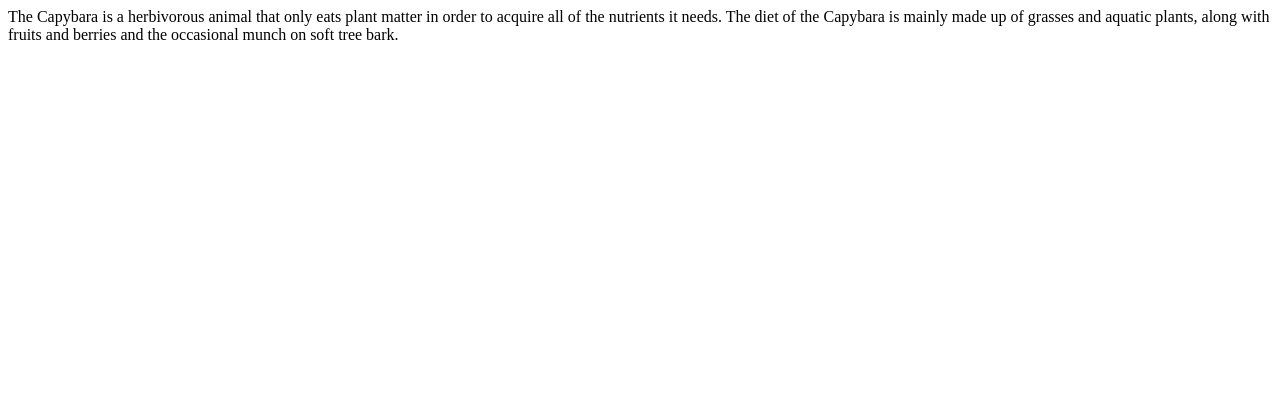
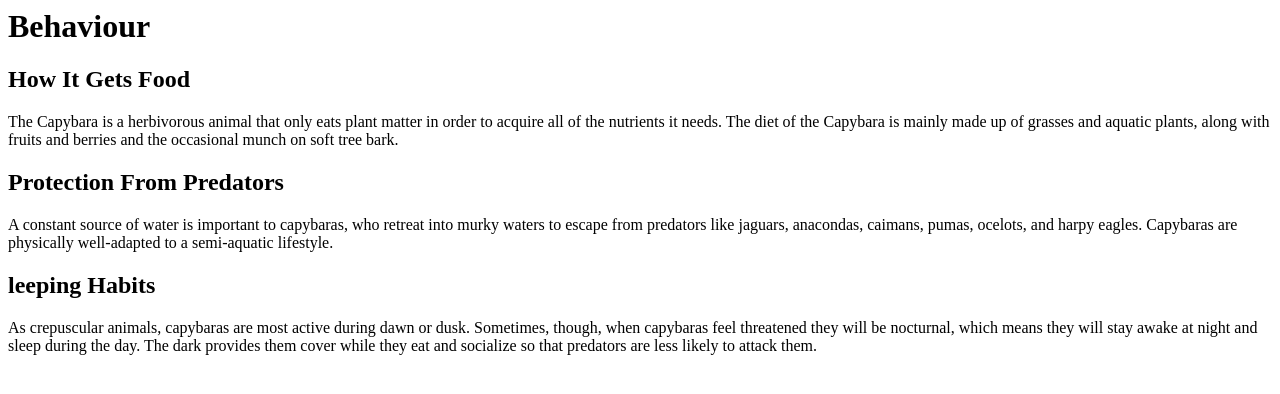
Before and after one commit to ben851/capybara, a plain HTML site: page behaviour.html in a window 1280 px wide. Drawn offline with Linux system fonts and the light colour scheme.

Commit message:
added text

```diff
--- a/behaviour.html
+++ b/behaviour.html
@@ -1,3 +1,9 @@
 <html>
-The Capybara is a herbivorous animal that only eats plant matter in order to acquire all of the nutrients it needs. The diet of the Capybara is mainly made up of grasses and aquatic plants, along with fruits and berries and the occasional munch on soft tree bark.
+<H1>Behaviour</H1>
+<H2>How It Gets Food</H2>
+<P>The Capybara is a herbivorous animal that only eats plant matter in order to acquire all of the nutrients it needs. The diet of the Capybara is mainly made up of grasses and aquatic plants, along with fruits and berries and the occasional munch on soft tree bark.</P>
+<H2>Protection From Predators</H2>
+<P>A constant source of water is important to capybaras, who retreat into murky waters to escape from predators like jaguars, anacondas, caimans, pumas, ocelots, and harpy eagles. Capybaras are physically well-adapted to a semi-aquatic lifestyle.</P>
+<H2>leeping Habits</H2>
+<P>As crepuscular animals, capybaras are most active during dawn or dusk. Sometimes, though, when capybaras feel threatened they will be nocturnal, which means they will stay awake at night and sleep during the day. The dark provides them cover while they eat and socialize so that predators are less likely to attack them.</P>
 </html>
```
